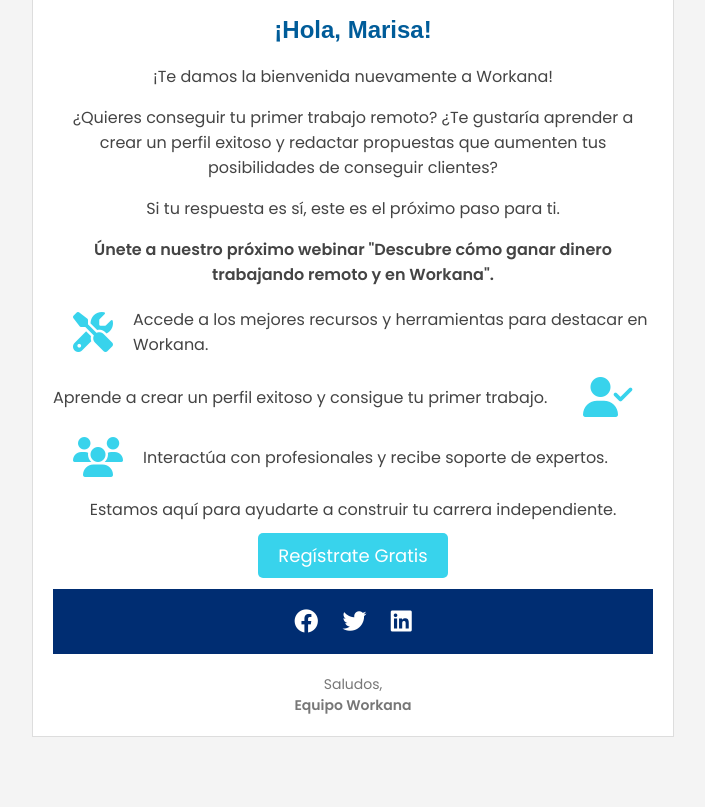
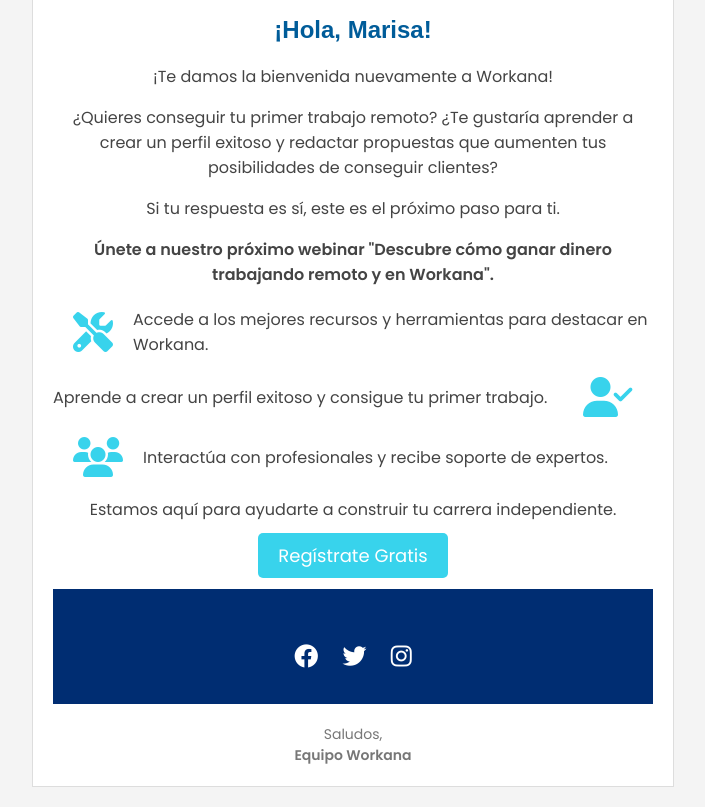
Before and after one commit to fsmith07/proyecto-email.github.io, a plain HTML site: page email2.html in a window 1280 px wide. Shown: the part 184-991 px from the top of the page, without its empty margins (287-992 px from the left). Before the commit the page ends 941 px from the top, so only its background shows below. Drawn offline with Linux system fonts and the light colour scheme; a web font is replaced by a local one.

Commit message:
Update email2.html

```diff
--- a/email2.html
+++ b/email2.html
@@ -128,9 +128,11 @@
             <a href="#">Regístrate Gratis</a>
         </div>
         <div class="social">
-            <a href="#"><i class="fa-brands fa-facebook"></i></a>
-            <a href="#"><i class="fa-brands fa-twitter"></i></a>
-            <a href="#"><i class="fa-brands fa-linkedin"></i></a>
+        <div class="social">
+            <a href="https://www.facebook.com/workana.es/"><i class="fa-brands fa-facebook"></i></a>
+            <a href="https://x.com/workana"><i class="fa-brands fa-twitter"></i></a>
+            <a href="https://www.instagram.com/workana/"><i class="fa-brands fa-instagram"></i></a>
+        </div>
         </div>
         <div class="footer">
             Saludos,<br>
```
